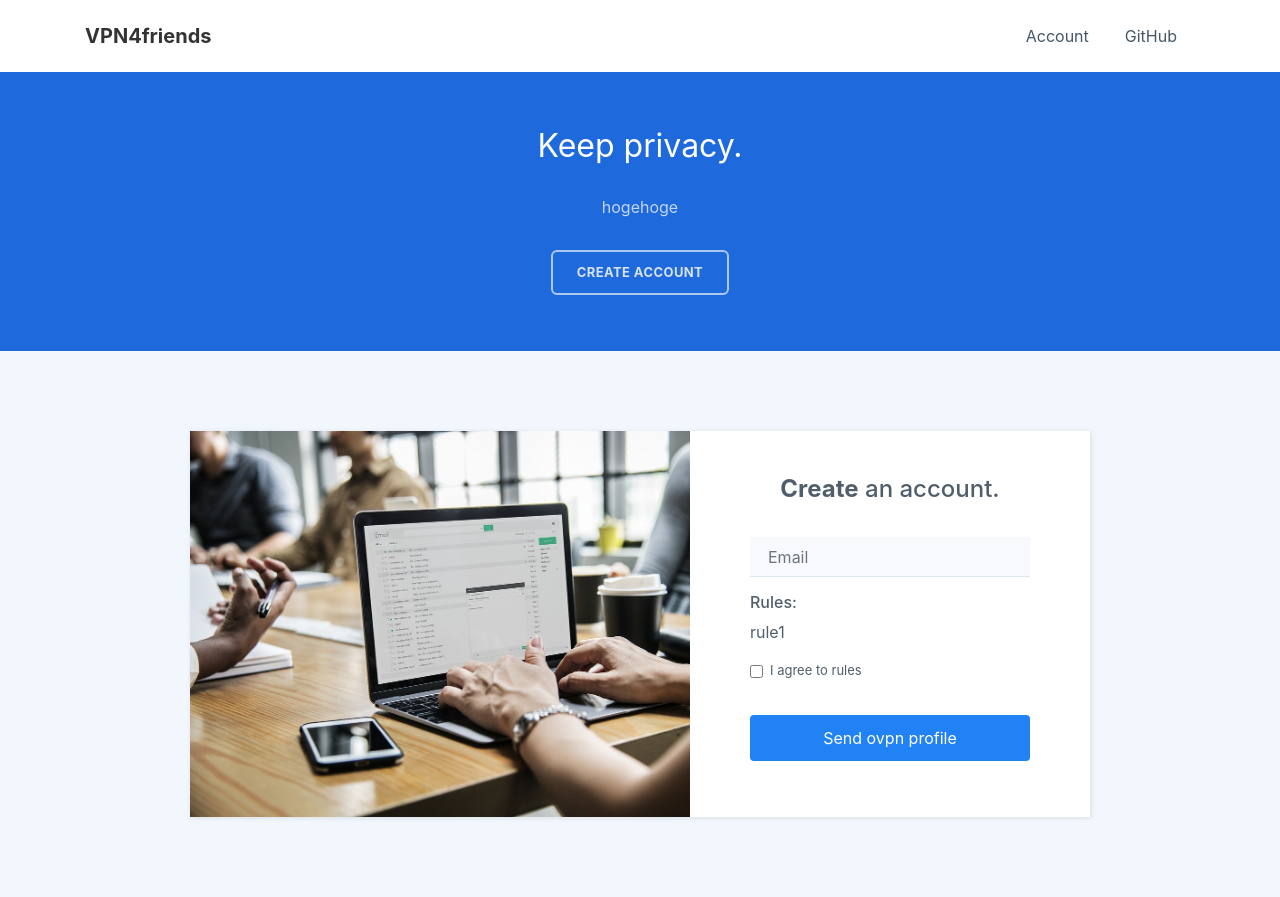
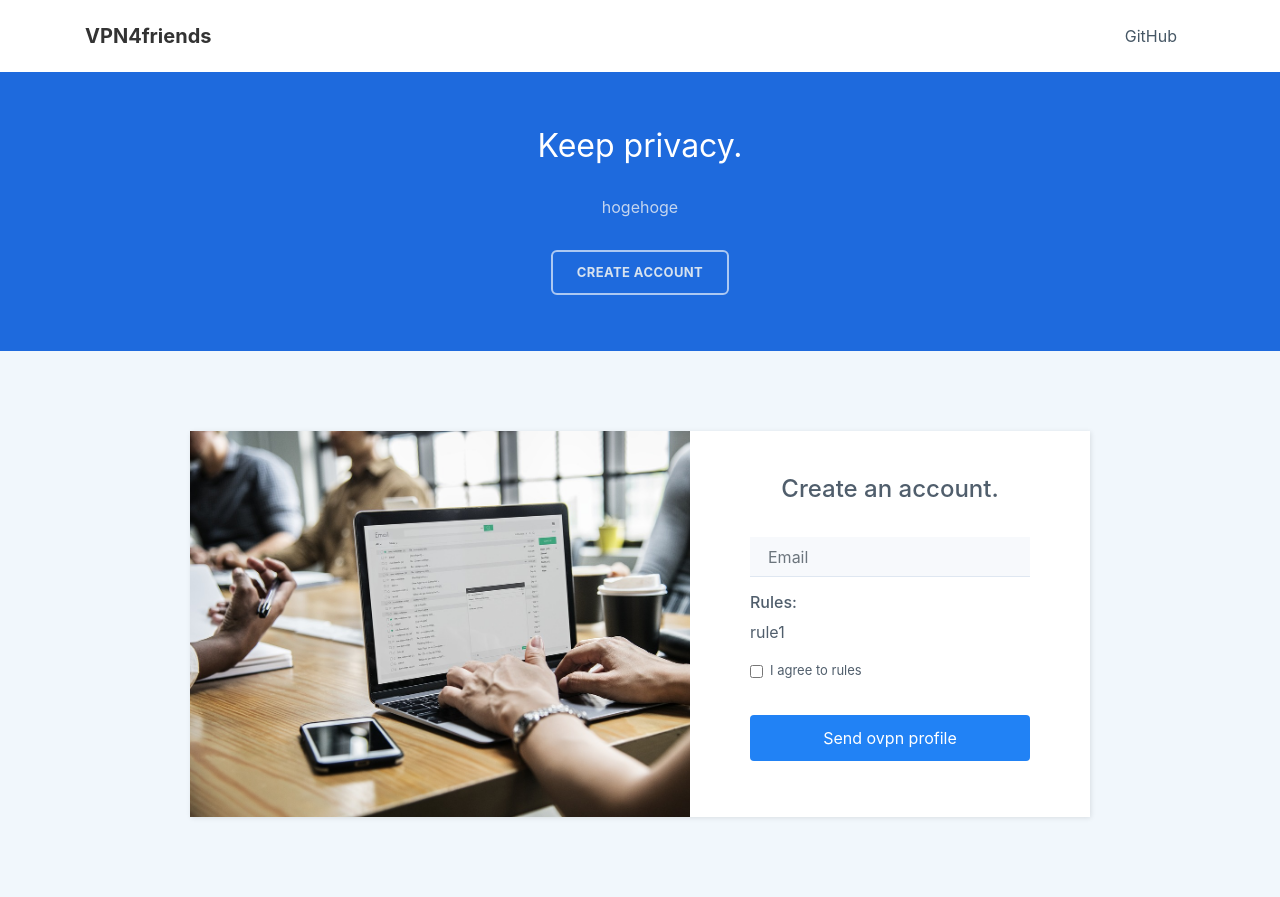
Before and after one commit to kekeho/vpn4friends, a Django app: page // in a window 1280 px wide. Run offline with Django 3.2, Linux system fonts and the light colour scheme; some libraries are stand-ins or nearby versions.

Commit message:
clean: delete accounts link and some fix

```diff
--- a/vpn_server/accounts_server/accounts/templates/base.html
+++ b/vpn_server/accounts_server/accounts/templates/base.html
@@ -17,7 +17,7 @@
 <body>
     <div>
         <nav class="navbar navbar-light navbar-expand-md navigation-clean">
-            <div class="container"><a class="navbar-brand" href="#">VPN4friends</a>
+            <div class="container"><a class="navbar-brand" href="/">VPN4friends</a>
             <button data-toggle="collapse" class="navbar-toggler" data-target="#navcol-1">
                 <span class="sr-only">Toggle navigation</span>
                 <span class="navbar-toggler-icon"></span>
@@ -25,8 +25,6 @@
                 <div class="collapse navbar-collapse"
                     id="navcol-1">
                     <ul class="nav navbar-nav ml-auto">
-                        <li class="nav-item" role="presentation"></li>
-                        <li class="nav-item" role="presentation"><a class="nav-link" href="#">Account</a></li>
                         <li class="nav-item" role="presentation"><a class="nav-link" href="https://github.com/kekeho/vpn4friends">GitHub</a></li>
                     </ul>
                 </div>
--- a/vpn_server/accounts_server/accounts/templates/index.html
+++ b/vpn_server/accounts_server/accounts/templates/index.html
@@ -8,16 +8,16 @@
                 <p class="text-center">hogehoge</p>
             </div>
             <div class="buttons">
-                <a class="btn btn-primary" role="button" href="#">create account</a>
+                <a class="btn btn-primary" role="button" href="#create_account">create account</a>
             </div>
         </div>
     </div>
-    <div class="register-photo">
+    <div class="register-photo" id='create_account'>
         <div class="form-container">
             <div class="image-holder"></div>
             <form method="post" action="/profile_create">
                 {% csrf_token %}
-                <h2 class="text-center"><strong>Create</strong> an account.</h2>
+                <h2 class="text-center">Create an account.</h2>
                 <div class="form-group">
                     <input class="form-control" type="email" name="email" placeholder="Email">
                 </div>
```
